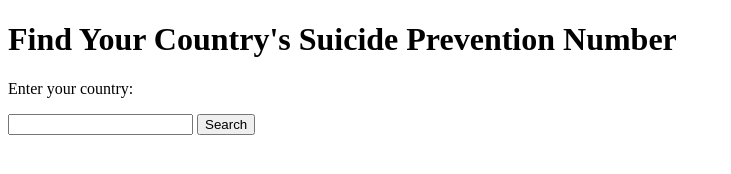
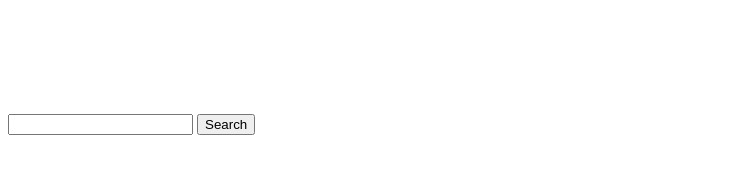
Before and after one commit to Shubham-murar/prevention, a plain HTML site: page index.html in a window 1280 px wide. Shown: the whole page, without its empty margins (0-731 px from the left). Drawn offline with Linux system fonts and the light colour scheme.

Commit message:
index.html

```diff
--- a/index.html
+++ b/index.html
@@ -2,6 +2,11 @@
 <html>
 <head>
     <title>Suicide Prevention Number Search</title>
+    <style>
+        body {
+            color: white; /* Set the text color to white */
+        }
+    </style>
 </head>
 <body>
     <h1>Find Your Country's Suicide Prevention Number</h1>
```
